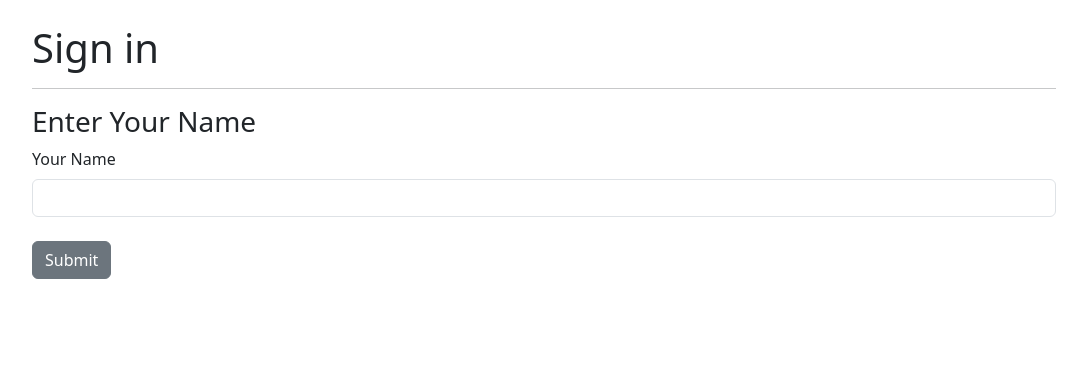
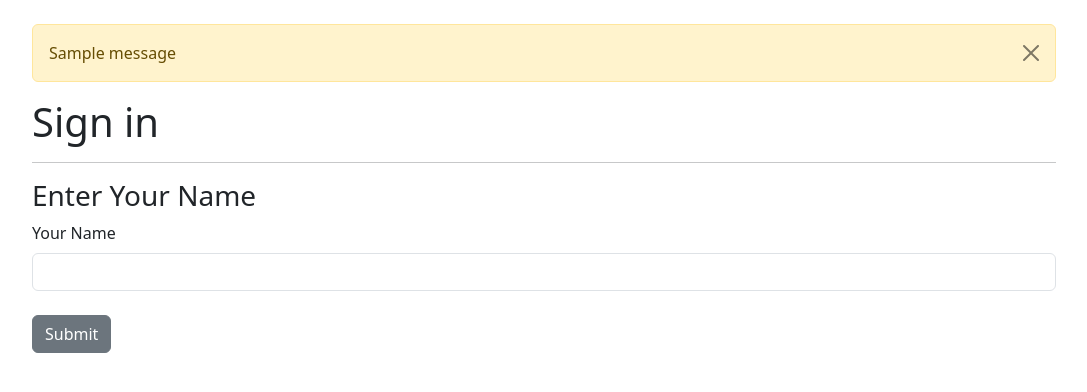
Before and after one commit to mahmoudi-1798/flasker, a Flask app: page /name in a window 1280 px wide. Shown: the part 56-448 px from the top of the page, without its empty margins (96-1183 px from the left). Run offline with Flask 3, Linux system fonts and the light colour scheme; one stand-in notice (Sample message) is shown.

Commit message:
Adding message after submitting

```diff
--- a/main.py
+++ b/main.py
@@ -1,4 +1,4 @@
-from flask import Flask, render_template
+from flask import Flask, render_template, flash
 from flask_wtf import FlaskForm
 from wtforms import StringField, SubmitField
 from wtforms.validators import DataRequired
@@ -37,6 +37,7 @@ def page_not_found(e):
 def server_error(e):
     return render_template("500.html"), 500
 
+# Form page
 @app.route("/name", methods=["GET", "POST"])
 def name():
     name = None
@@ -45,5 +46,5 @@ def name():
     if form.validate_on_submit():
         name = form.name.data
         form.name.data = ''
-
+        flash("Form Submitted Successfully.") #To show a message at top after submiting and entering
     return render_template("name.html", name=name, form=form)
--- a/templates/name.html
+++ b/templates/name.html
@@ -1,6 +1,13 @@
 {% extends "base.html" %}
 
 {% block content %}
+    <!-- To show the message we use a for loop -->
+    {% for message in get_flashed_messages() %}
+        <div class="alert alert-warning alert-dismissible fade show" role="alert">
+            {{ message }}
+            <button type="button" class="btn-close" data-bs-dismiss="alert" aria-label="Close"></button>
+        </div>
+    {% endfor %}
 
     {% if name %}
         <h1>Welcome {{ name }}</h1>
```
